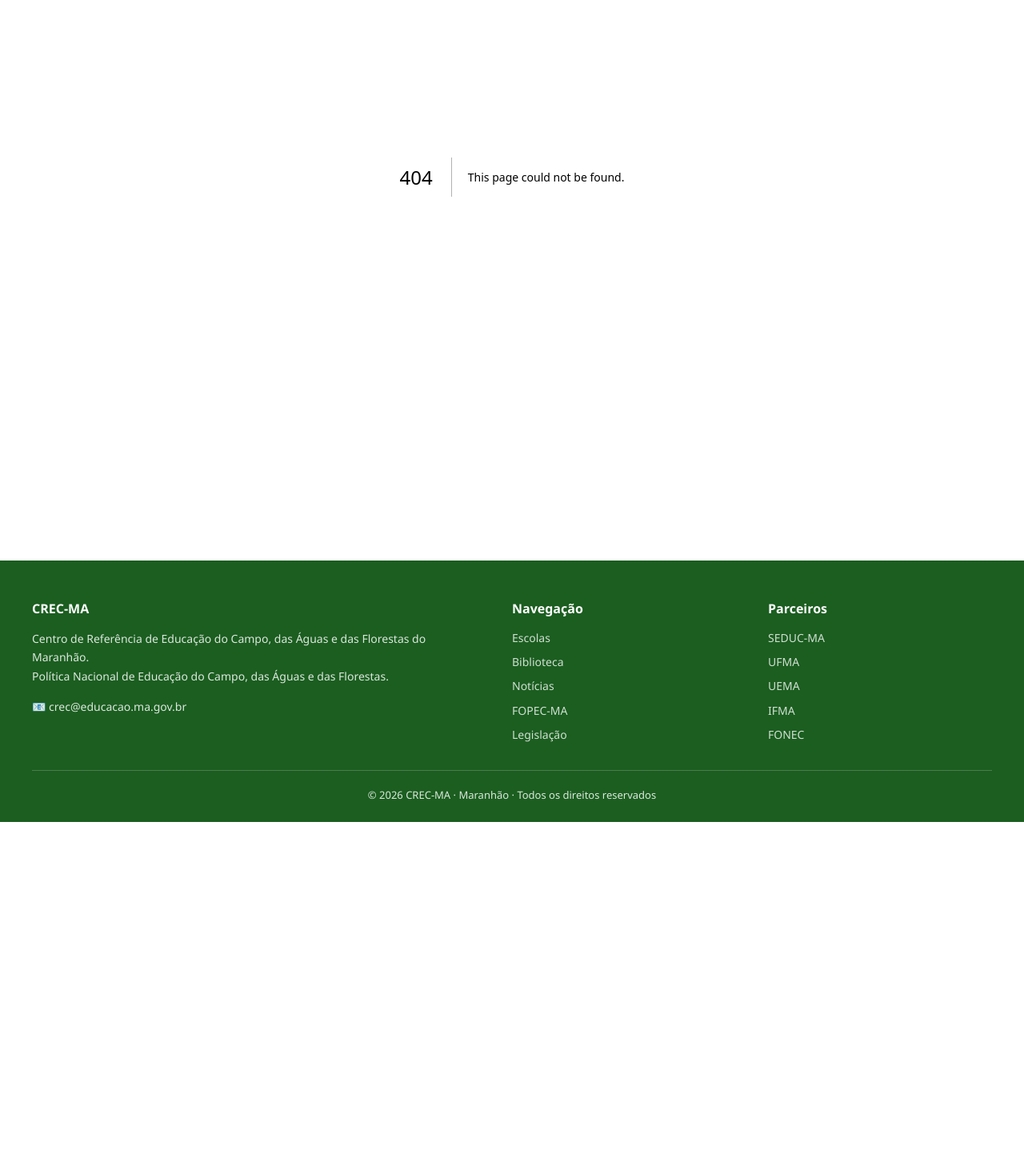
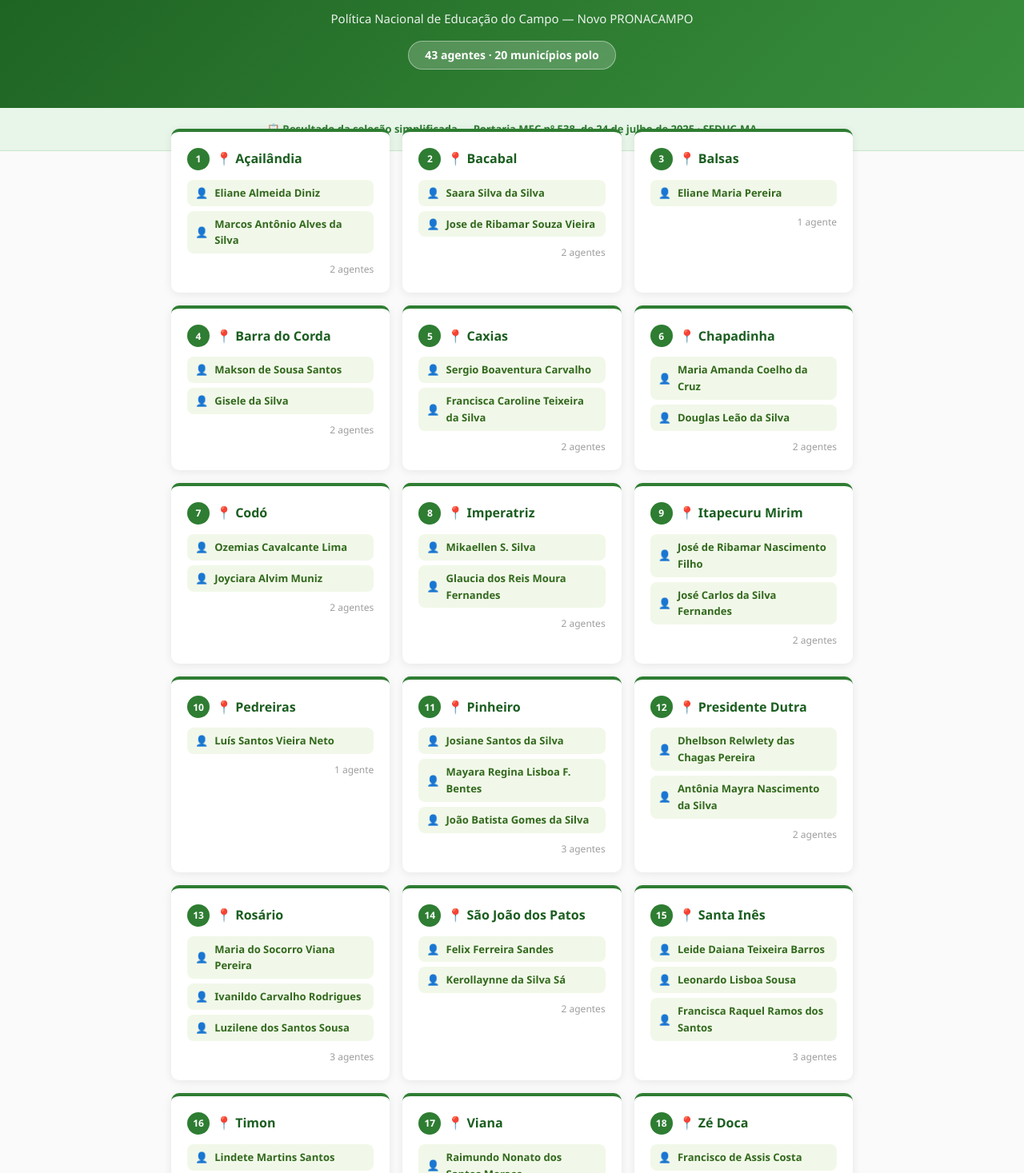
Before and after one commit to pedroxavier-byte/crec-maranhao, a Next.js app in the folder website/: page /agentes/territoriais in a window 1280 px wide. Before the commit this address had no page. Shown: the part 243-1710 px from the top of the page at 80% size. Before the commit the page ends 1271 px from the top, so only its background shows below. Built offline with nearby package versions, Linux system fonts and the light colour scheme.

Commit message:
feat: adiciona lista de agentes territoriais com nomes e municípios

```diff
--- a/website/app/agentes/page.tsx
+++ b/website/app/agentes/page.tsx
@@ -14,6 +14,11 @@
             </a>
             <a href="/agentes/cadastro" style={{ background: 'rgba(255,255,255,0.2)', border: '2px solid rgba(255,255,255,0.5)', color: 'white', fontWeight: 800, padding: '14px 32px', borderRadius: 10, fontSize: 16, textDecoration: 'none' }}>
               📝 Solicitar Cadastro
+            </a>
+          </div>
+          <div style={{ marginTop: 24 }}>
+            <a href="/agentes/territoriais" style={{ color: 'rgba(255,255,255,0.9)', fontSize: 14, fontWeight: 700, textDecoration: 'underline', textUnderlineOffset: 4 }}>
+              👥 Conheça os Agentes Territoriais →
             </a>
           </div>
         </div>
--- /dev/null
+++ b/website/app/agentes/territoriais/page.tsx
@@ -0,0 +1,149 @@
+const AGENTES = [
+  {
+    ure: 'Açailândia',
+    agentes: ['Eliane Almeida Diniz', 'Marcos Antônio Alves da Silva'],
+  },
+  {
+    ure: 'Bacabal',
+    agentes: ['Saara Silva da Silva', 'Jose de Ribamar Souza Vieira'],
+  },
+  {
+    ure: 'Balsas',
+    agentes: ['Eliane Maria Pereira'],
+  },
+  {
+    ure: 'Barra do Corda',
+    agentes: ['Makson de Sousa Santos', 'Gisele da Silva'],
+  },
+  {
+    ure: 'Caxias',
+    agentes: ['Sergio Boaventura Carvalho', 'Francisca Caroline Teixeira da Silva'],
+  },
+  {
+    ure: 'Chapadinha',
+    agentes: ['Maria Amanda Coelho da Cruz', 'Douglas Leão da Silva'],
+  },
+  {
+    ure: 'Codó',
+    agentes: ['Ozemias Cavalcante Lima', 'Joyciara Alvim Muniz'],
+  },
+  {
+    ure: 'Imperatriz',
+    agentes: ['Mikaellen S. Silva', 'Glaucia dos Reis Moura Fernandes'],
+  },
+  {
+    ure: 'Itapecuru Mirim',
+    agentes: ['José de Ribamar Nascimento Filho', 'José Carlos da Silva Fernandes'],
+  },
+  {
+    ure: 'Pedreiras',
+    agentes: ['Luís Santos Vieira Neto'],
+  },
+  {
+    ure: 'Pinheiro',
+    agentes: ['Josiane Santos da Silva', 'Mayara Regina Lisboa F. Bentes', 'João Batista Gomes da Silva'],
+  },
+  {
+    ure: 'Presidente Dutra',
+    agentes: ['Dhelbson Relwlety das Chagas Pereira', 'Antônia Mayra Nascimento da Silva'],
+  },
+  {
+    ure: 'Rosário',
+    agentes: ['Maria do Socorro Viana Pereira', 'Ivanildo Carvalho Rodrigues', 'Luzilene dos Santos Sousa'],
+  },
+  {
+    ure: 'São João dos Patos',
+    agentes: ['Felix Ferreira Sandes', 'Kerollaynne da Silva Sá'],
+  },
+  {
+    ure: 'Santa Inês',
+    agentes: ['Leide Daiana Teixeira Barros', 'Leonardo Lisboa Sousa', 'Francisca Raquel Ramos dos Santos'],
+  },
+  {
+    ure: 'Timon',
+    agentes: ['Lindete Martins Santos', 'Jeane Ferreira Aires'],
+  },
+  {
+    ure: 'Viana',
+    agentes: ['Raimundo Nonato dos Santos Moraes', 'José Maria Mendonça'],
+  },
+  {
+    ure: 'Zé Doca',
+    agentes: ['Francisco de Assis Costa', 'Maria Francisca dos Anjos Silva', 'Maria Elizabete da Silva e Silva'],
+  },
+  {
+    ure: 'São Luís',
+    agentes: ['Cristiane Mendes do Nascimento', 'Cristiane Rego Pinheiro', 'Soraia França Weba dos Santos'],
+  },
+  {
+    ure: 'Lago da Pedra',
+    agentes: ['Raul de Jesus Santos', 'Rafael Lima Nascimento'],
+  },
+];
+
+const total = AGENTES.reduce((acc, u) => acc + u.agentes.length, 0);
+
+export default function AgentesTerritoriaísPage() {
+  return (
+    <>
+      {/* HERO */}
+      <div style={{ background: 'linear-gradient(135deg, #1B5E20 0%, #2E7D32 60%, #388E3C 100%)', padding: '48px 24px', textAlign: 'center', color: 'white' }}>
+        <div style={{ fontSize: 48, marginBottom: 12 }}>🗺️</div>
+        <h1 style={{ fontSize: 28, fontWeight: 900, marginBottom: 8 }}>Agentes de Governança Territorial</h1>
+        <p style={{ fontSize: 15, opacity: 0.9, marginBottom: 16 }}>
+          Política Nacional de Educação do Campo — Novo PRONACAMPO
+        </p>
+        <div style={{ display: 'inline-block', background: 'rgba(255,255,255,0.2)', border: '1px solid rgba(255,255,255,0.4)', borderRadius: 20, padding: '6px 20px', fontSize: 14, fontWeight: 700 }}>
+          {total} agentes · {AGENTES.length} municípios polo
+        </div>
+      </div>
+
+      {/* INFO */}
+      <div style={{ background: '#E8F5E9', padding: '16px 32px', borderBottom: '1px solid #C8E6C9' }}>
+        <p style={{ fontSize: 13, color: '#2E7D32', fontWeight: 600, textAlign: 'center', margin: 0 }}>
+          📋 Resultado da seleção simplificada — Portaria MEC nº 538, de 24 de julho de 2025 · SEDUC-MA
+        </p>
+      </div>
+
+      {/* LISTA */}
+      <div className="content-area" style={{ maxWidth: 900 }}>
+        <div className="grade-3" style={{ gap: 16 }}>
+          {AGENTES.map((ure, i) => (
+            <div key={i} className="card" style={{ borderTop: '4px solid #2E7D32' }}>
+              <div className="card-body">
+                <div style={{ display: 'flex', alignItems: 'center', gap: 8, marginBottom: 12 }}>
+                  <span style={{ background: '#2E7D32', color: 'white', borderRadius: '50%', width: 28, height: 28, display: 'flex', alignItems: 'center', justifyContent: 'center', fontSize: 12, fontWeight: 900, flexShrink: 0 }}>
+                    {i + 1}
+                  </span>
+                  <div style={{ fontSize: 16, fontWeight: 900, color: '#1B5E20' }}>
+                    📍 {ure.ure}
+                  </div>
+                </div>
+                <div style={{ display: 'flex', flexDirection: 'column', gap: 6 }}>
+                  {ure.agentes.map((nome, j) => (
+                    <div key={j} style={{ display: 'flex', alignItems: 'center', gap: 8, padding: '6px 10px', background: '#F1F8E9', borderRadius: 8, fontSize: 13, color: '#33691E', fontWeight: 600 }}>
+                      <span>👤</span> {nome}
+                    </div>
+                  ))}
+                </div>
+                <div style={{ marginTop: 10, fontSize: 12, color: '#9E9E9E', textAlign: 'right' }}>
+                  {ure.agentes.length} agente{ure.agentes.length > 1 ? 's' : ''}
+                </div>
+              </div>
+            </div>
+          ))}
+        </div>
+
+        <div style={{ marginTop: 32, padding: 20, background: '#F3E5F5', borderRadius: 12, borderLeft: '4px solid #7B1FA2', textAlign: 'center' }}>
+          <p style={{ fontSize: 13, color: '#4A148C', fontWeight: 600, margin: 0 }}>
+            🏛️ Seleção coordenada pela SEDUC-MA · Agente Estadual de Governança: Jocenilson M. Costa (Matrícula nº 00098271-03)
+          </p>
+        </div>
+
+        <div style={{ textAlign: 'center', marginTop: 24, marginBottom: 16 }}>
+          <a href="/agentes" style={{ color: 'var(--verde)', fontWeight: 700, fontSize: 14 }}>← Voltar ao Portal dos Agentes</a>
+        </div>
+      </div>
+    </>
+  );
+}
```
